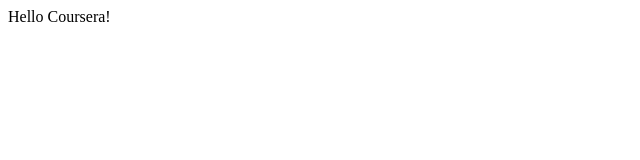
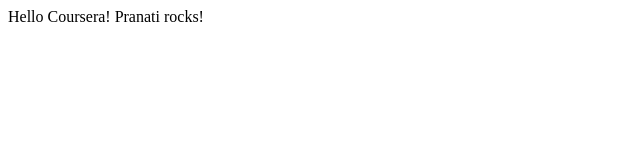
Before and after one commit to pranati08/coursera-test, a plain HTML site: page site/index.html in a window 1280 px wide. Shown: the whole page, without its empty margins (0-640 px from the left). Drawn offline with Linux system fonts and the light colour scheme.

Commit message:
Small addition to our page content.

```diff
--- a/site/index.html
+++ b/site/index.html
@@ -4,6 +4,6 @@
 	<title>Hello Courser!</title>
 </head>
 <body>
-<hl>Hello Coursera!</hl>
+<hl>Hello Coursera! Pranati rocks!</hl>
 </body>
 </html>
```
